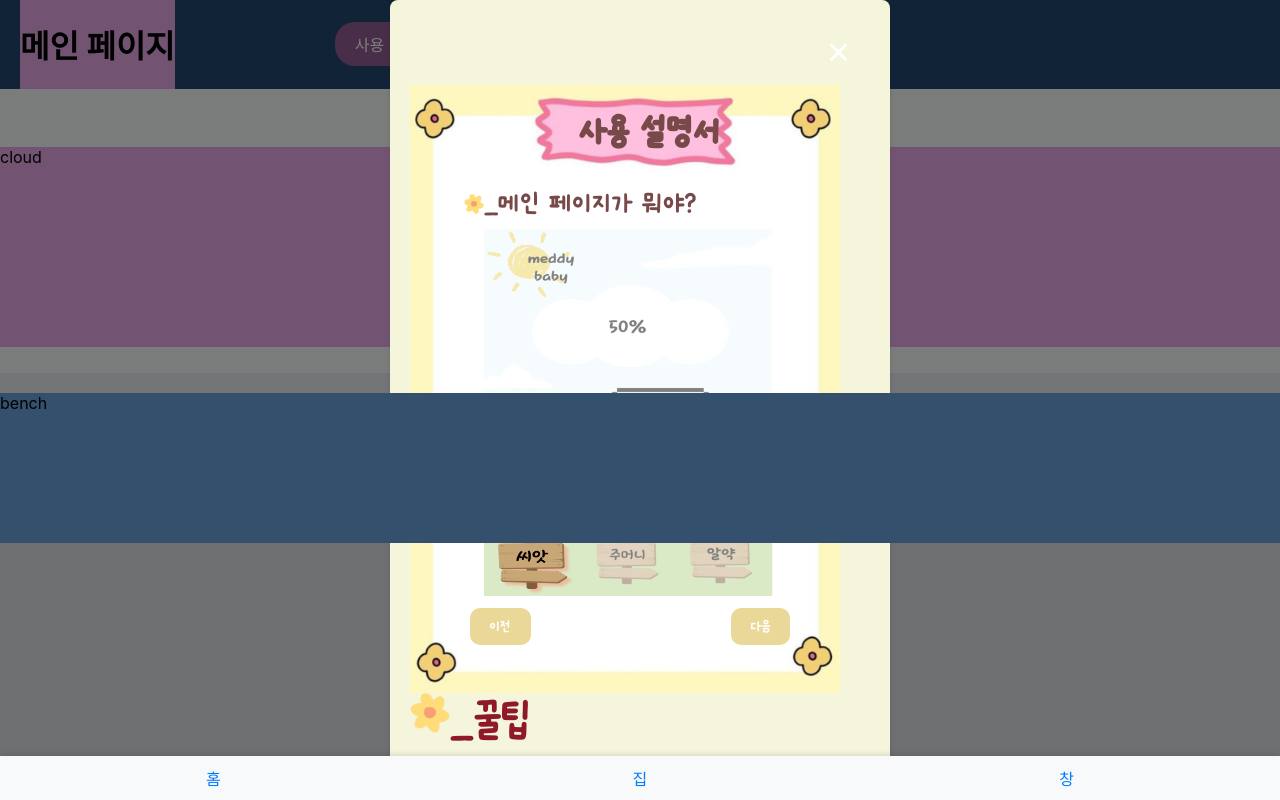
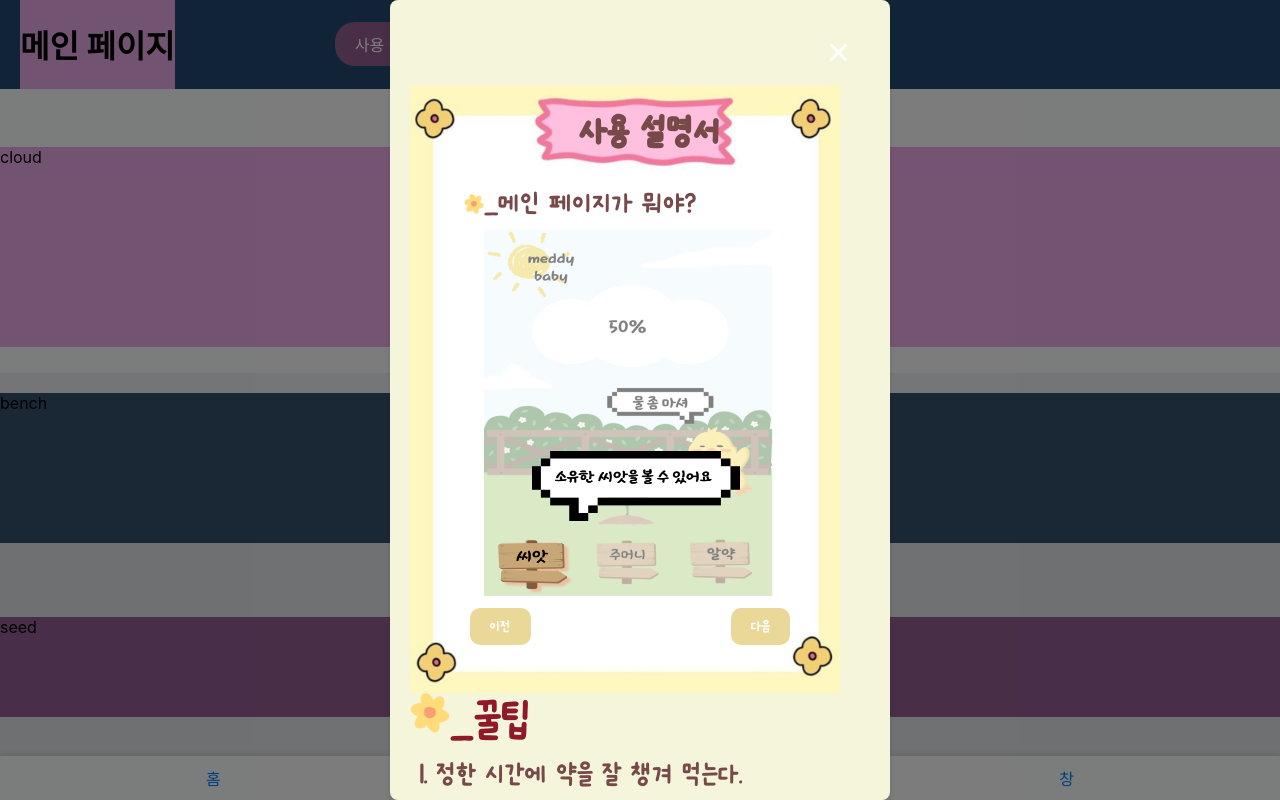
Before and after one commit to luminous037/OSS_project, a React (Create React App) app in the folder client/: page /Main in a window 1280 px wide. Built offline with nearby package versions, Linux system fonts and the light colour scheme.

Commit message:
[Feature]씨앗 배치 공간 할당

```diff
--- a/client/src/components/mainPage/Main.css
+++ b/client/src/components/mainPage/Main.css
@@ -41,6 +41,10 @@
     height: 200px;
   }
 
+  .button-hover {
+    background-color: #925d91;
+  }
+
   /* 화면 중단 요소 */
   .mainpage-middle-container {
     background-color: #e9ecef;
@@ -69,6 +73,15 @@
     height: 50vh;
   }
 
-  .button-hover {
+  .seed-container{
     background-color: #925d91;
+    width: 100%;
+    height: 100px;
+    justify-content: center;
+    align-items: center;
   }
+
+  /*모달 창을 가장 위에 배치*/
+  .first-container{
+    z-index: 1000; /*쌓임 순서 지정 숫자가 높을 수록 위에 쌓임*/
+  }
--- a/client/src/components/mainPage/Main.js
+++ b/client/src/components/mainPage/Main.js
@@ -26,14 +26,18 @@ const MainPage = () => {
       </div>
 
 
+      <div className='first-container'>
+      <InstructionModal isOpen={isModalOpen} close={() => setIsModalOpen(false)} />
+        </div>
+
+
       <div className='mainpage-middle-container'>
-      <InstructionModal isOpen={isModalOpen} close={() => setIsModalOpen(false)} />
         <div className='bench-container'>bench</div>
       </div>
 
 
           <div className='mainpage-bottom-container'>
-        <div>bottom</div>
+        <div className='seed-container'>seed</div>
       </div>
 
     </div>
```
